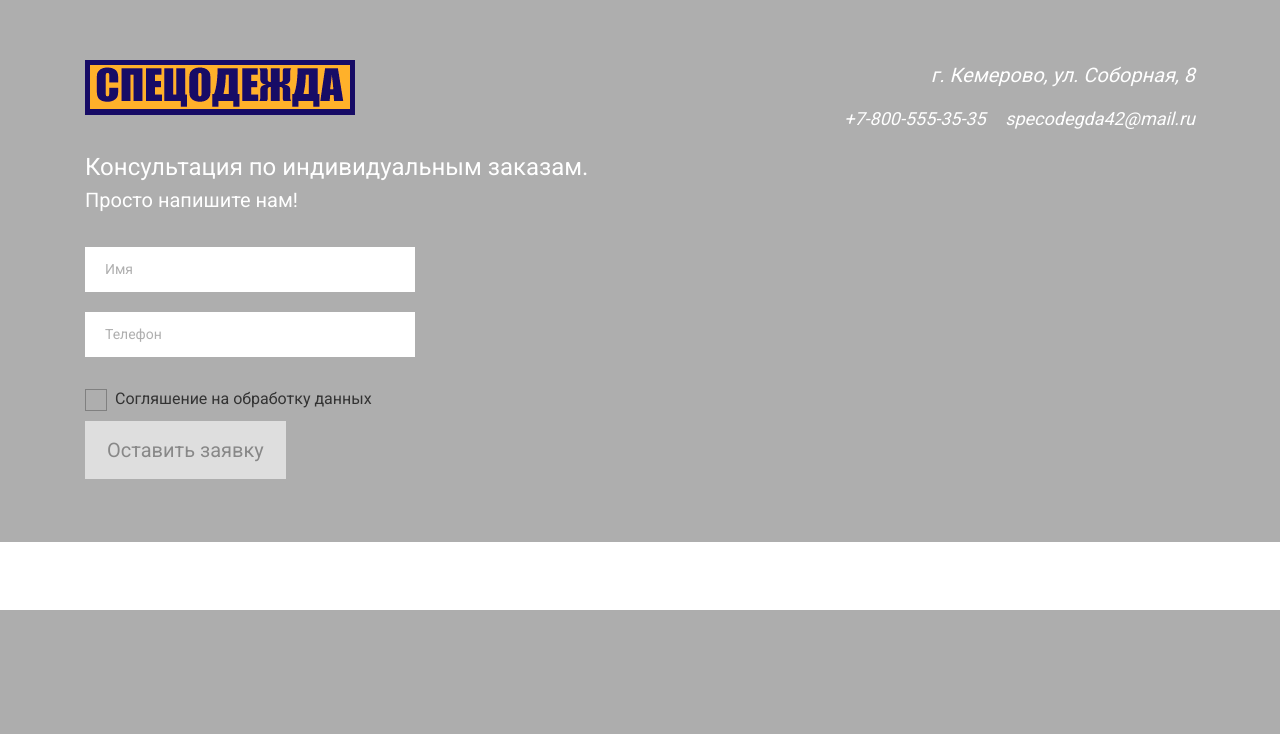
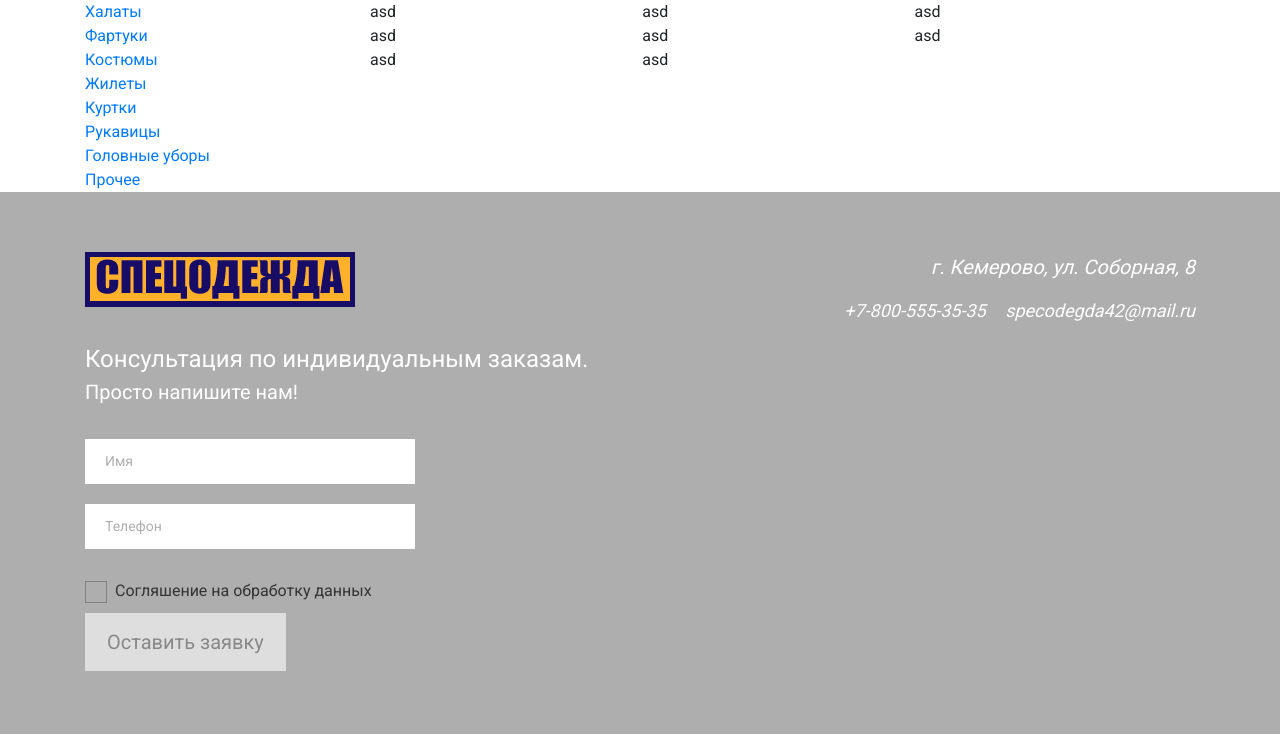
Before and after one commit to steveroad/shop-specodejda, a PHP site: page /products/index.html in a window 1280 px wide. Shown: the part 190-924 px from the top of the page. Before the commit the page ends 800 px from the top, so only its background shows below. Run offline with PHP 8.4, Linux system fonts and the light colour scheme.

Commit message:
06.05.2019 4:12

```diff
--- a/catalog/index.html
+++ b/catalog/index.html
@@ -65,7 +65,7 @@
               <img class="catalog-page_img__photo photo" src="../img/catalog/bathrobe.png" alt="bathrobe">
             </div>
             <div class="catalog-page_description">Халаты</div>
-            <a href="">Подробнее</a>
+            <a href="../products/index.html">Подробнее</a>
           </div>
         </div>
         <div class="col-3">
--- a/css/style.css
+++ b/css/style.css
@@ -585,6 +585,27 @@ input:focus {
      object-fit: contain;
 }
 
+.products-list_ul {
+  margin: 0;
+  padding: 0;
+  list-style-type: none;
+}
+
+.products-page {
+  display: -webkit-box;
+  display: -ms-flexbox;
+  display: flex;
+  -webkit-box-pack: start;
+      -ms-flex-pack: start;
+          justify-content: flex-start;
+  -ms-flex-wrap: wrap;
+      flex-wrap: wrap;
+}
+
+.products-page_block {
+  width: 33%;
+}
+
 .testing {
   height: 100vh;
   background: #EDEDED;
--- a/index.html
+++ b/index.html
@@ -24,7 +24,7 @@
 
   <link href="https://fonts.googleapis.com/css?family=Roboto&amp;subset=cyrillic" rel="stylesheet">
   <link rel="stylesheet" href="https://cdnjs.cloudflare.com/ajax/libs/normalize/8.0.1/normalize.min.css">
-  <link rel="stylesheet" href="../css/bootstrap.min.css">
+  <link rel="stylesheet" href="css/bootstrap.min.css">
   <link rel="stylesheet" href="css/style.css">
 
 </head>
--- a/products/index.html
+++ b/products/index.html
@@ -39,7 +39,7 @@
         <div class="col-6">
           <ul class="header-list">
             <li class="header-list_1"><a href="../index.html">Главная</a></li>
-            <li class="header-list_2"><a href="index.html">Каталог</a></li>
+            <li class="header-list_2"><a href="../catalog/index.html">Каталог</a></li>
             <li class="header-list_3"><a href="../index.html#location">Как нас найти</a></li>
             <li class="header-list_4"><a href="#location">Консультация</a></li>
           </ul>
@@ -55,6 +55,62 @@
       </div>
     </div>
   </header>
+
+  <section class="products">
+    <div class="container">
+      <div class="row">
+        <div class="col-3">
+          <div class="products-list">
+            <ul class="products-list_ul">
+              <li> <a href="">Халаты</a></li>
+              <li> <a href="">Фартуки</a></li>
+              <li> <a href="">Костюмы</a></li>
+              <li> <a href="">Жилеты</a></li>
+              <li> <a href="">Куртки</a></li>
+              <li> <a href="">Рукавицы</a></li>
+              <li> <a href="">Головные уборы</a></li>
+              <li> <a href="">Прочее</a></li>
+            </ul>
+          </div>
+        </div>
+        <div class="col-9">
+          <div class="products-page">
+            <div class="products-page_block">
+              asd
+            </div>
+
+            <div class="products-page_block">
+              asd
+            </div>
+
+            <div class="products-page_block">
+              asd
+            </div>
+
+            <div class="products-page_block">
+              asd
+            </div>
+
+            <div class="products-page_block">
+              asd
+            </div>
+
+            <div class="products-page_block">
+              asd
+            </div>
+
+            <div class="products-page_block">
+              asd
+            </div>
+
+            <div class="products-page_block">
+              asd
+            </div>
+          </div>
+        </div>
+      </div>
+    </div>
+  </section>
 
   <footer class="footer">
     <div class="container">
--- /dev/null
+++ b/sass/_products.sass
@@ -0,0 +1,12 @@
+.products
+  &-list
+    &_ul
+      margin: 0
+      padding: 0
+      list-style-type: none
+  &-page
+    display: flex
+    justify-content: flex-start
+    flex-wrap: wrap
+    &_block
+      width: 33%
--- a/sass/style.sass
+++ b/sass/style.sass
@@ -6,6 +6,8 @@
 @import "footer"
 
 @import "catalog"
+
+@import "products"
 .testing
   height: 100vh
   background: #EDEDED
```
Also changed, not shown: 1 other file.
